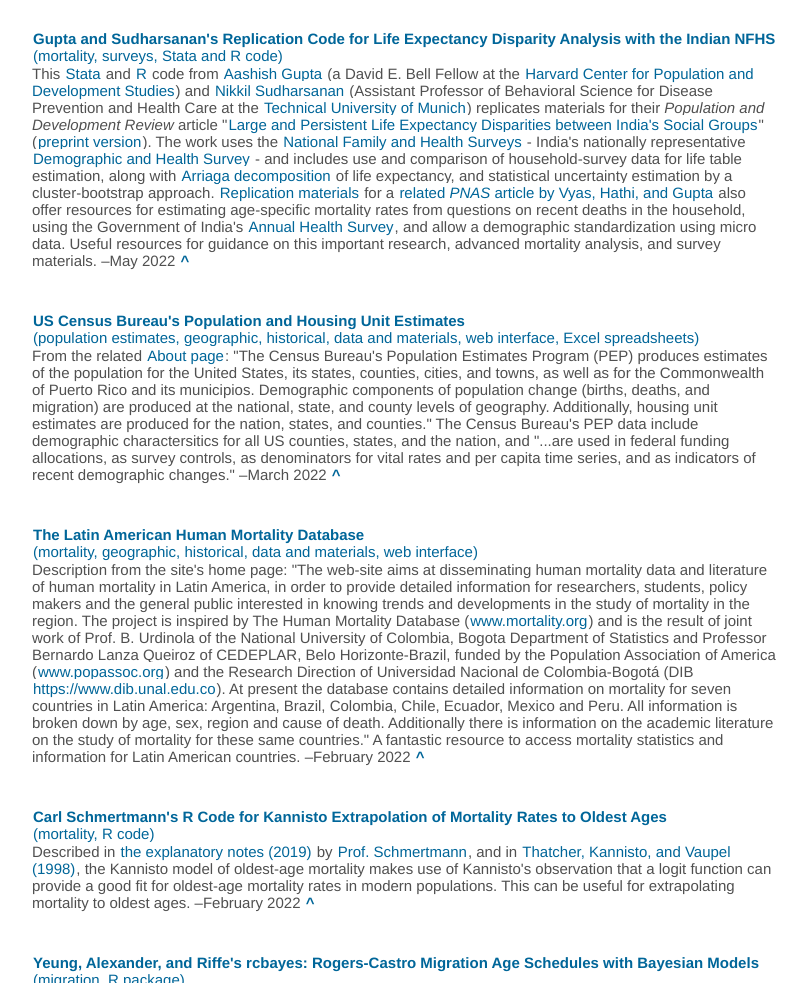
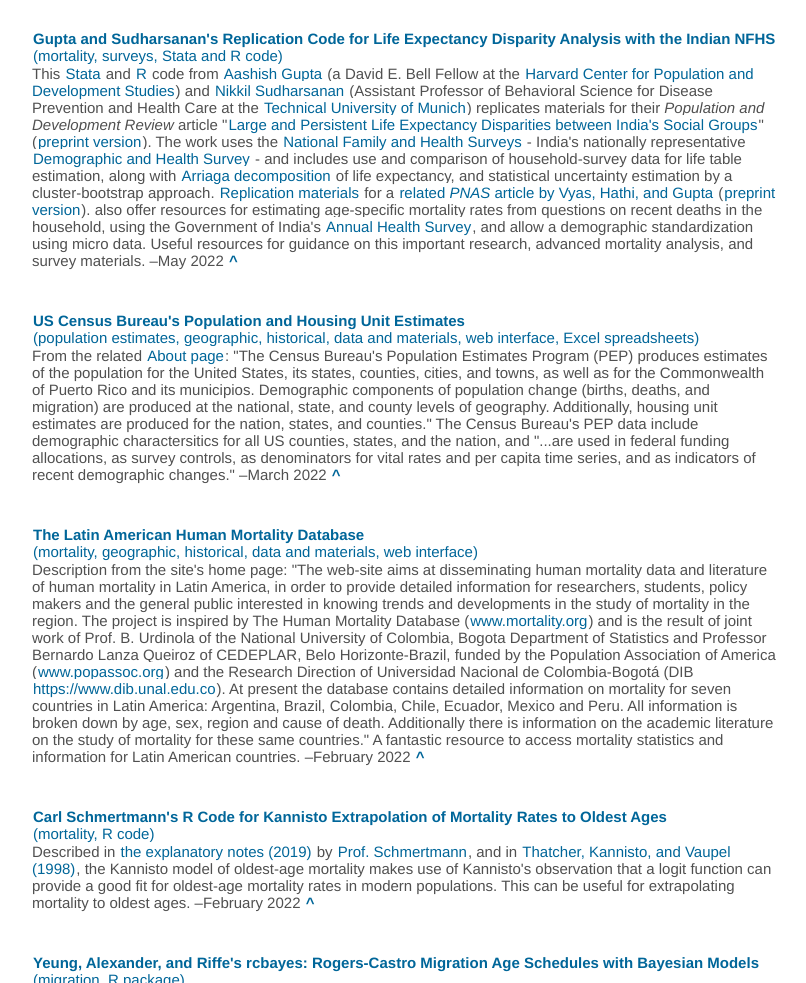
Before and after one commit to AppliedDemogToolbox/applieddemogtoolbox.github.io, a plain HTML site: page index.html in a window 1280 px wide. Shown: the part 5531-6514 px from the top of the page, without its empty margins (235-1041 px from the left). Drawn offline with Linux system fonts and the light colour scheme.

Commit message:
Update index.html

```diff
--- a/index.html
+++ b/index.html
@@ -440,6 +440,7 @@ of life expectancy, and statistical uncertainty estimation by a cluster-bootstra
 <a STYLE="text-decoration:none;display:inline;padding:0" href="https://zenodo.org/record/6067096" target="_blank">Replication materials</a>
 for a
 <a STYLE="text-decoration:none;display:inline;padding:0" href="https://doi.org/10.1073/pnas.2109226119" target="_blank">related <i>PNAS</i> article by Vyas, Hathi, and Gupta</a>
+(<a STYLE="text-decoration:none;display:inline;padding:0" href="https://osf.io/preprints/socarxiv/vkacx/" target="_blank">preprint version</a>).
 also offer resources for estimating age-specific mortality rates from questions on recent deaths in the household, using the Government of India's
 <a STYLE="text-decoration:none;display:inline;padding:0" href="https://nhsrcindia.org/nhsrc-website-new/annual-health-survey" target="_blank">Annual Health Survey</a>,
 and allow a demographic standardization using micro data.
```
